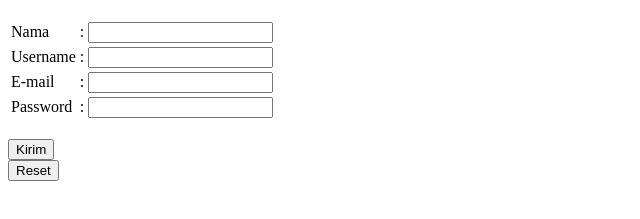
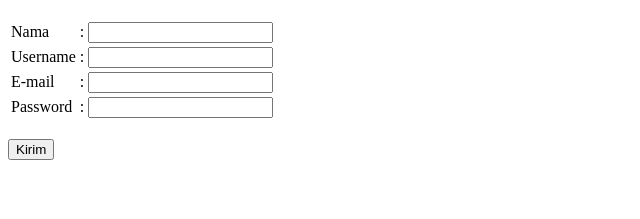
Before and after one commit to yusufamris15/skyduacw, a plain HTML site: page daftar.html in a window 1280 px wide. Shown: the part 61-280 px from the top of the page, without its empty margins (0-640 px from the left). Drawn offline with Linux system fonts and the light colour scheme.

Commit message:
tes commit 1

```diff
--- a/daftar.html
+++ b/daftar.html
@@ -80,9 +80,7 @@
     <div class="form-signup">
         <input type="submit" value="Kirim">
       </div>
-      <div class="form-signup">
-        <input type="reset" value="Reset">
-      </div>
+
 </form>
 </body>
 </html>
```
